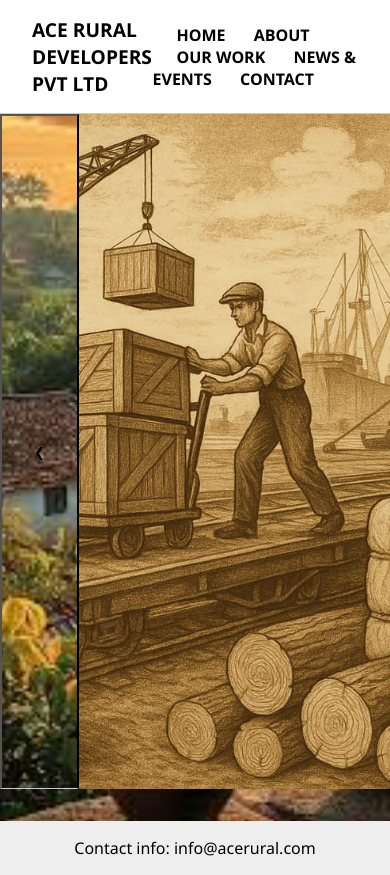
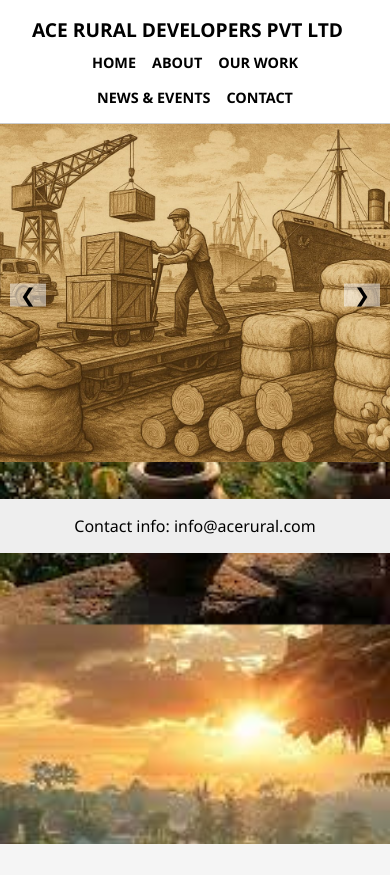
Before and after one commit to vedhatiadarsh26-08/aceruraldevelopment, a plain HTML site: page index.html in a window 390 px wide. After the commit the page ends 844 px from the top, so only its background shows below. Drawn offline with Linux system fonts and the light colour scheme.

Commit message:
Update index.html

```diff
--- a/index.html
+++ b/index.html
@@ -4,7 +4,6 @@
   <meta charset="UTF-8" />
   <meta name="viewport" content="width=device-width, initial-scale=1.0"/>
   <title>ACERURAL</title>
-
   <style>
     * {
       margin: 0;
@@ -19,76 +18,10 @@
       background-image: url('bg.png');
       background-size: cover;
       background-position: center;
-  position: relative;
       z-index: 0;
     }
 
-    .navbar {
-      display: flex;
-      justify-content: space-between;
-      align-items: center;
-      height: 10vh  ;
-      padding: 20px 40px;
-      background: #fff;
-      border-bottom: 1px solid #ddd;
-    }
-
-    .logo {
-      height: 50px;
-    }
-
-    .menu a {
-      margin: 0 15px;
-      text-decoration: none;
-      color: #000;
-      font-weight: 500;
-      position: relative;
-    }
-
-    .menu a:hover,
-    .menu a:focus {
-      color: #2196f3;
-    }
-
-    .menu a::after {
-      content: "";
-      display: block;
-      width: 0;
-      height: 2px;
-      background: #2196f3;
-      transition: width 0.3s;
-      position: absolute;
-      bottom: -5px;
-      left: 0;
-    }
-
-    .menu a:hover::after {
-      width: 100%;
-    }
-
-    .highlight {
-      text-align: center;
-      background: #fdf2f2;
-      color: #b71c1c;
-      padding: 10px;
-      font-size: 14px;
-    }
-
-    .slider {
-      position: relative;
-      max-width: 100%;
-      height: auto;
-      overflow: hidden;
-      display: flex;
-    }
-
-    .slide {
-      width: 100%;
-      height: 80vh;
-      display: block;
-      object-fit: cover;
-    }
-
+    /* Navbar */
     .nav {
       display: flex;
       justify-content: space-between;
@@ -96,28 +29,67 @@
       background-color: #fff;
       padding: 1rem 2rem;
       border-bottom: 1px solid #ccc;
+      flex-wrap: wrap;
     }
 
     .nav .left h1 {
-      font-size: 1.2rem;
+      font-size: 1.5rem;
       font-weight: bold;
     }
 
+    .nav .right {
+      display: flex;
+      flex-wrap: wrap;
+      gap: 1rem;
+    }
+
     .nav .right a {
-      margin-left: 1.5rem;
       text-decoration: none;
       color: #000;
       font-weight: bold;
+      transition: color 0.3s ease;
+    }
+
+    .nav .right a:hover {
+      color: #2196f3;
+    }
+
+    /* Slider */
+    .slider {
+      position: relative;
+      width: 100%;
+      max-height: 80vh;
+      overflow: hidden;
+    }
+
+    .slide {
+      width: 100%;
+      height: 80vh;
+      object-fit: cover;
+    }
+
+    .nav.prev,
+    .nav.next {
+      position: absolute;
+      top: 50%;
+      transform: translateY(-50%);
+      background: rgba(255, 255, 255, 0.5);
+      border: none;
+      font-size: 2rem;
+      padding: 0 10px;
+      cursor: pointer;
+      z-index: 1;
     }
 
     .prev {
-      left: 0;
+      left: 10px;
     }
 
     .next {
-      right: 0;
+      right: 10px;
     }
 
+    /* Footer */
     .foot {
       text-align: center;
       padding: 1rem;
@@ -125,6 +97,42 @@
       margin-top: 2rem;
     }
 
+    /* Media Queries */
+    @media (max-width: 768px) {
+      .nav .left h1 {
+        font-size: 1.2rem;
+        text-align: center;
+        width: 100%;
+        margin-bottom: 10px;
+      }
+
+      .nav .right {
+        justify-content: center;
+        width: 100%;
+      }
+
+      .slide {
+        height: 50vh;
+      }
+
+      .nav.prev, .nav.next {
+        font-size: 1.5rem;
+      }
+    }
+
+    @media (max-width: 480px) {
+      .slide {
+        height: 40vh;
+      }
+
+      .nav .right a {
+        font-size: 0.9rem;
+      }
+
+      .nav.prev, .nav.next {
+        font-size: 1.2rem;
+      }
+    }
   </style>
 </head>
 <body>
@@ -142,33 +150,26 @@
     </div>
   </nav>
 
-  <!-- Highlight Bar -->
-
-
-  <!-- Image Slider -->
+  <!-- Slider -->
   <div class="slider">
-    <button class="nav prev" style="background: transparent;">&#10094;</button>
+    <button class="nav prev">&#10094;</button>
     <img
       src="1.jpg"
       alt="Cyber Towers"
       class="slide"
       id="slide-img"
     />
-    <button class="nav next" style="background: transparent;">&#10095;</button>
+    <button class="nav next">&#10095;</button>
   </div>
+
+  <!-- Footer -->
   <footer class="foot">
     <p>Contact info: info@acerural.com</p>
   </footer>
 
-
-  <!-- JavaScript for slider -->
+  <!-- Slider Script -->
   <script>
-    const images = [
-      "1.jpg",
-      "2.png",
-      '3.png',
-      '4.png'
-    ];
+    const images = ["1.jpg", "2.png", "3.png", "4.png"];
     let index = 0;
     const imgEl = document.getElementById("slide-img");
 
```
Lines whose indentation alone changed are shown as unchanged.
